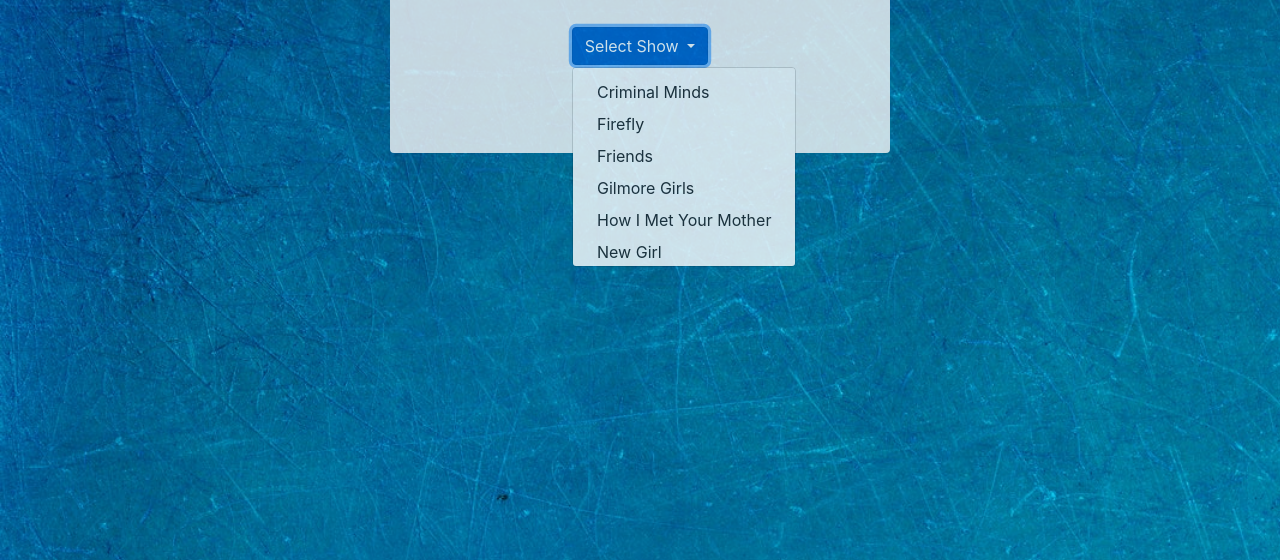
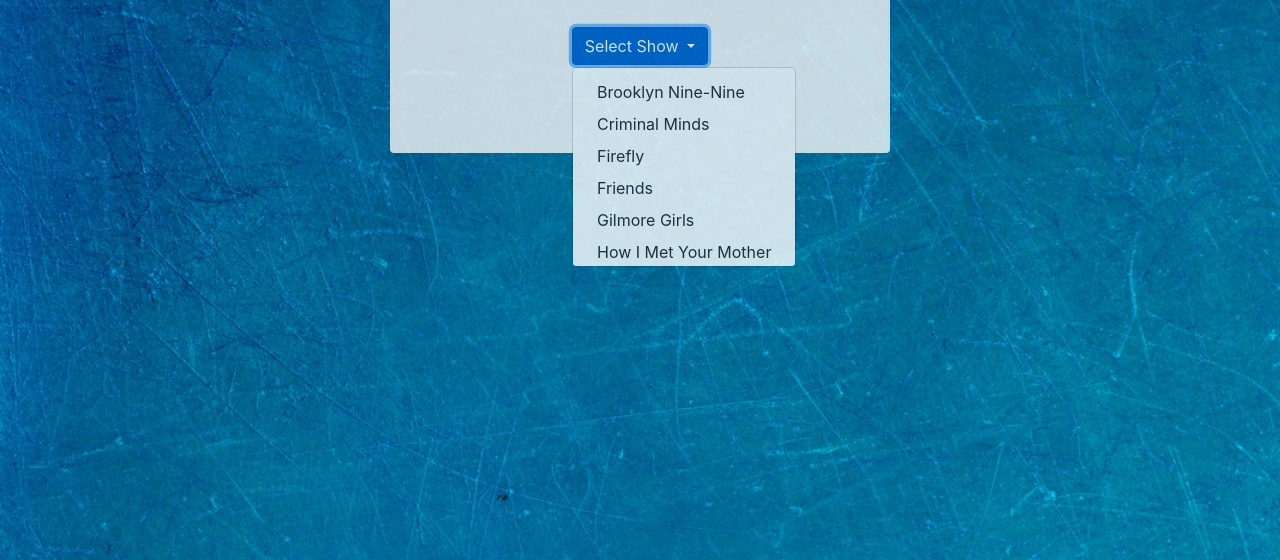
Before and after one commit to jwwitherspoon/tv-randomizer, a plain HTML site: page index.html in a window 1280 px wide. Both pictures are taken after a click on the button "Select Show". Shown: the part 240-800 px from the top of the page. Drawn offline with nearby package versions, Linux system fonts and the light colour scheme.

Commit message:
Update index.html
Added Brooklyn Nine-Nine

```diff
--- a/index.html
+++ b/index.html
@@ -32,6 +32,7 @@
 						Select Show
 					</button>
 					<div class="dropdown-menu scrollable-menu">
+						<button class="dropdown-item" type="button" onclick="getDropdownValue(this)">Brooklyn Nine-Nine</button>
 						<button class="dropdown-item" type="button" onclick="getDropdownValue(this)">Criminal Minds</button>
 						<button class="dropdown-item" type="button" onclick="getDropdownValue(this)">Firefly</button>
 						<button class="dropdown-item" type="button" onclick="getDropdownValue(this)">Friends</button>
```
